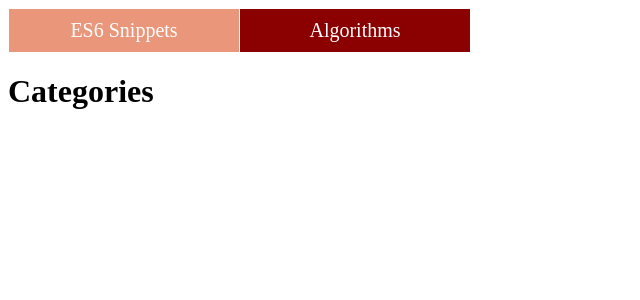
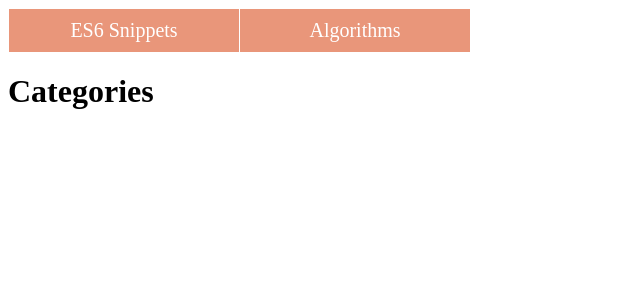
Before and after one commit to IdanArgaman/Code_Runner_Snippets, a Vue app: page /#/code/algorithms in a window 1280 px wide. Shown: the top 300 px of the page, without its empty margins (0-640 px from the left). Built offline with nearby package versions, Linux system fonts and the light colour scheme; what vue-highlightjs would draw is missing.

Commit message:
Support show categories

```diff
--- a/src/App.vue
+++ b/src/App.vue
@@ -4,7 +4,11 @@
       <router-link :to="{ name: 'code', params: { codeBase: 'code' } }">
         ES6 Snippets
       </router-link>
-      <router-link :to="{ name: 'code', params: { codeBase: 'algorithms' } }">
+      <router-link
+        :to="{
+          path: '/code/algorithms/?showCategories=false',
+        }"
+      >
         Algorithms
       </router-link>
     </nav>
--- a/src/components/CodeRunner.vue
+++ b/src/components/CodeRunner.vue
@@ -99,7 +99,6 @@ export default {
     },
     async loadCodeBase(codeBase) {
       try {
-        // this.codeItems = (await import(`../assets/algorithms`)).default;
         this.codeItems = (await import(`../assets/${codeBase}`)).default;
       } catch (e) {
         this.codeItems = [];
@@ -110,6 +109,7 @@ export default {
     $route(to) {
       console.log(this.codeBase);
       this.loadCodeBase(to.params.codeBase);
+      this.showCategories = !(to.query.showCategories === "false");
     },
   },
   mounted() {
```
